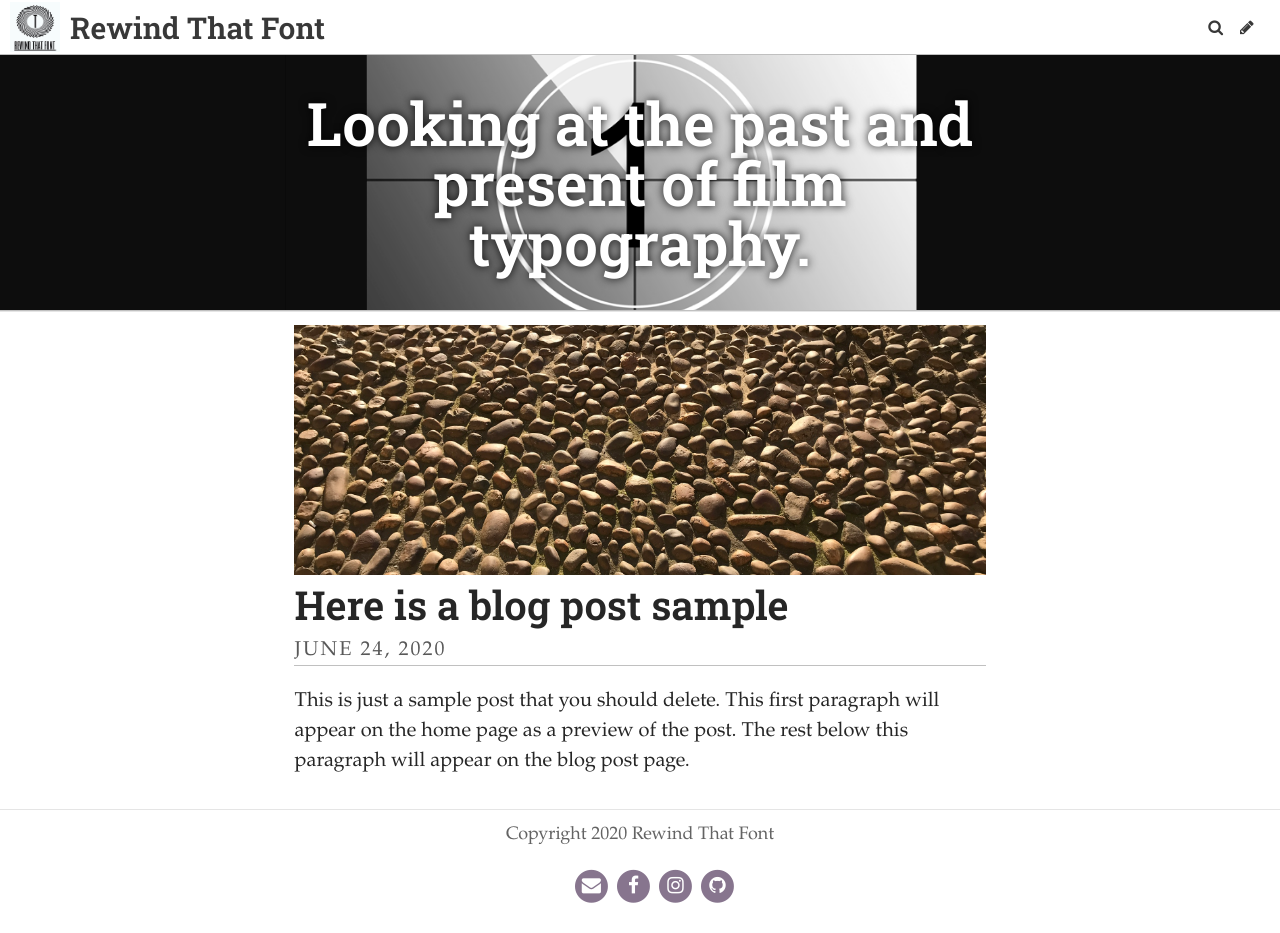
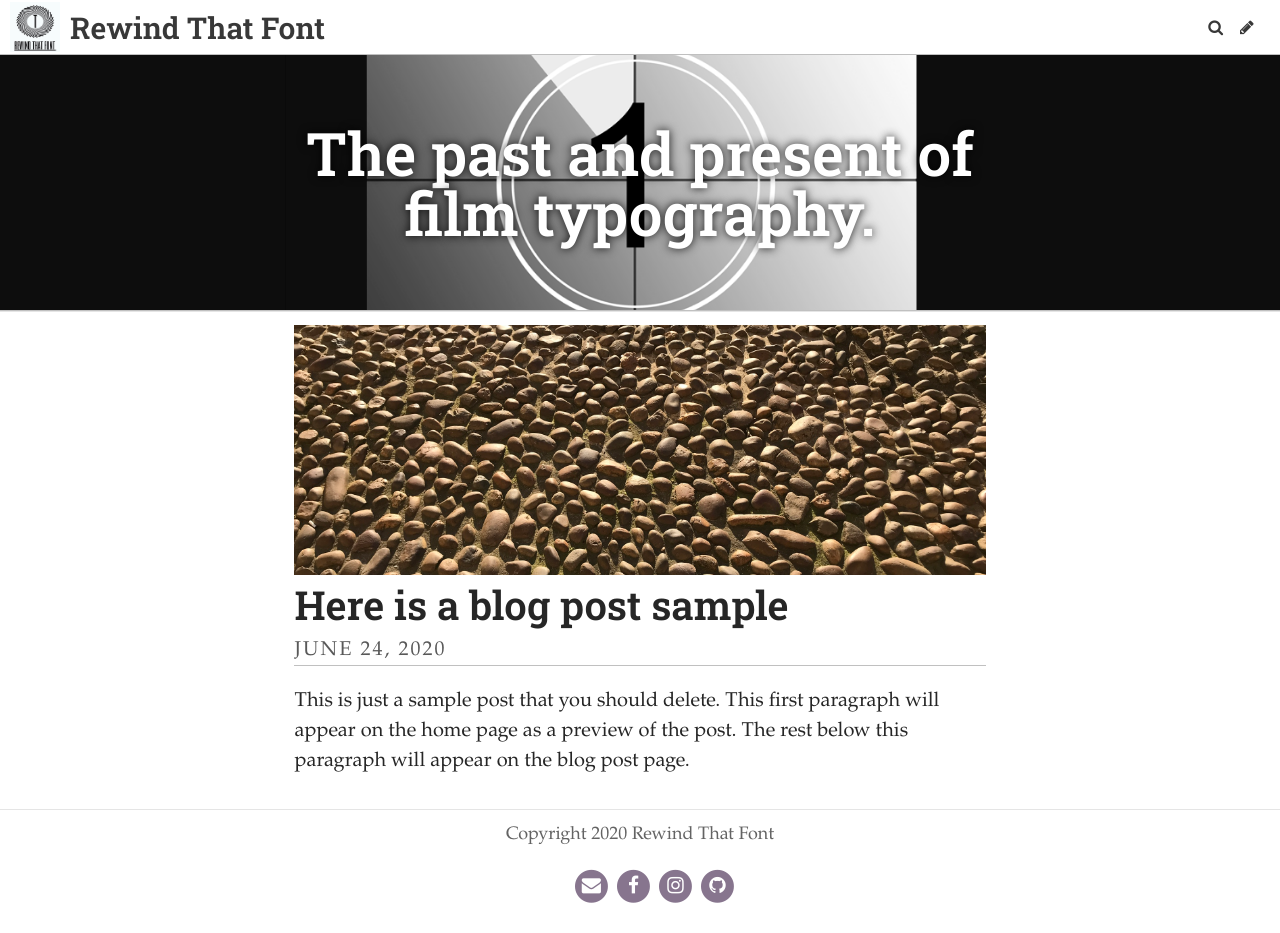
Before and after one commit to hrmcneil3/rewind, a Jekyll site: the page built from index.html, in a window 1280 px wide. Built offline with Jekyll 4.4.1, drawn with Linux system fonts in a browser that asks for light colours; some web fonts are replaced; the list of posts is cut into pages by our own code.

Commit message:
Update Settings “general”

```diff
--- a/_data/settings.yml
+++ b/_data/settings.yml
@@ -1,7 +1,7 @@
 title: Rewind That Font
 description: A blog taking a look back at the most unforgettable and iconic
   typography throughout the timeline of film.
-header_text: "Looking at the past and present of film typography. "
+header_text: "The past and present of film typography. "
 footer_text: Copyright 2020 Rewind That Font
 header_feature_image: ../uploads/film-career.png
 bannerheight: 20vmax
```
